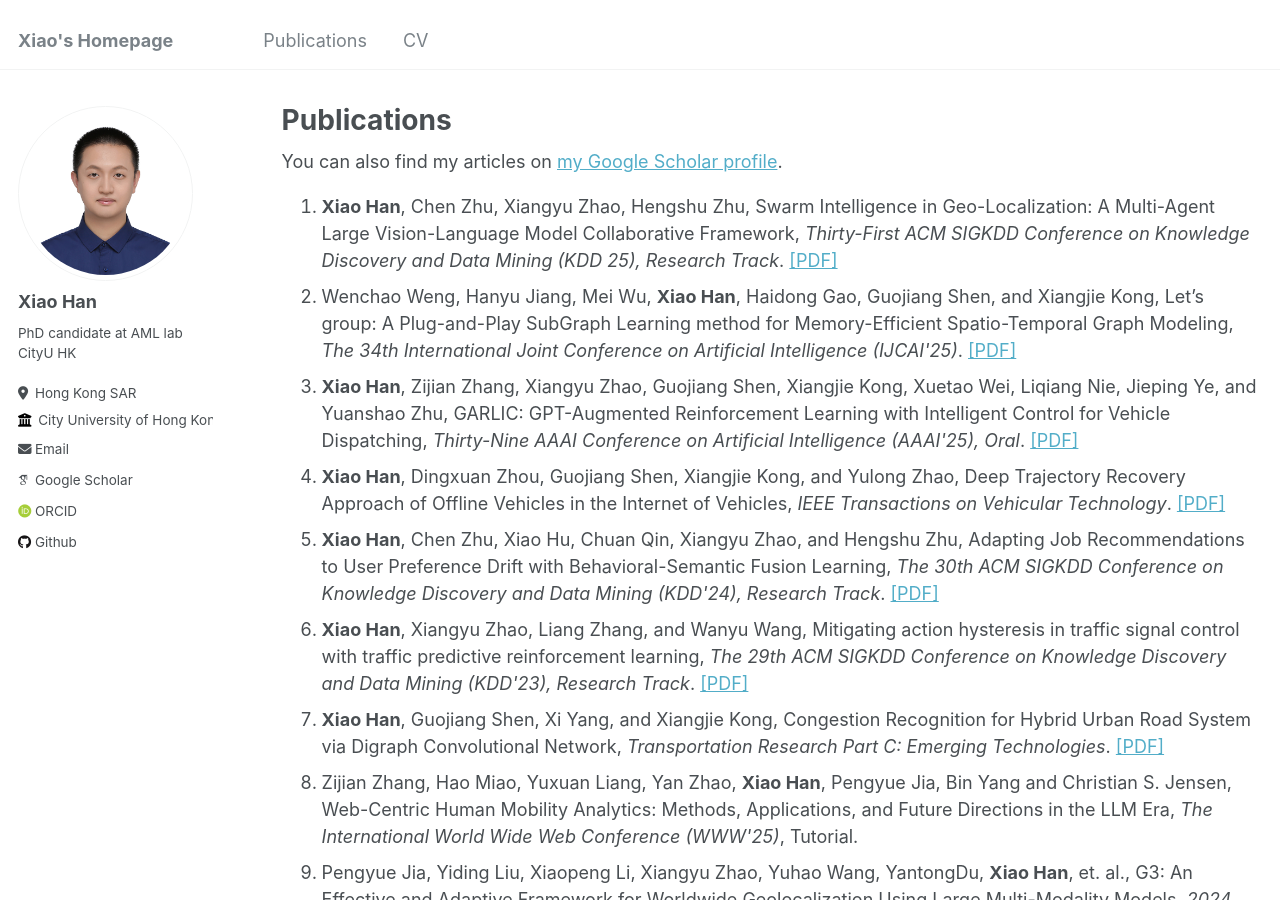
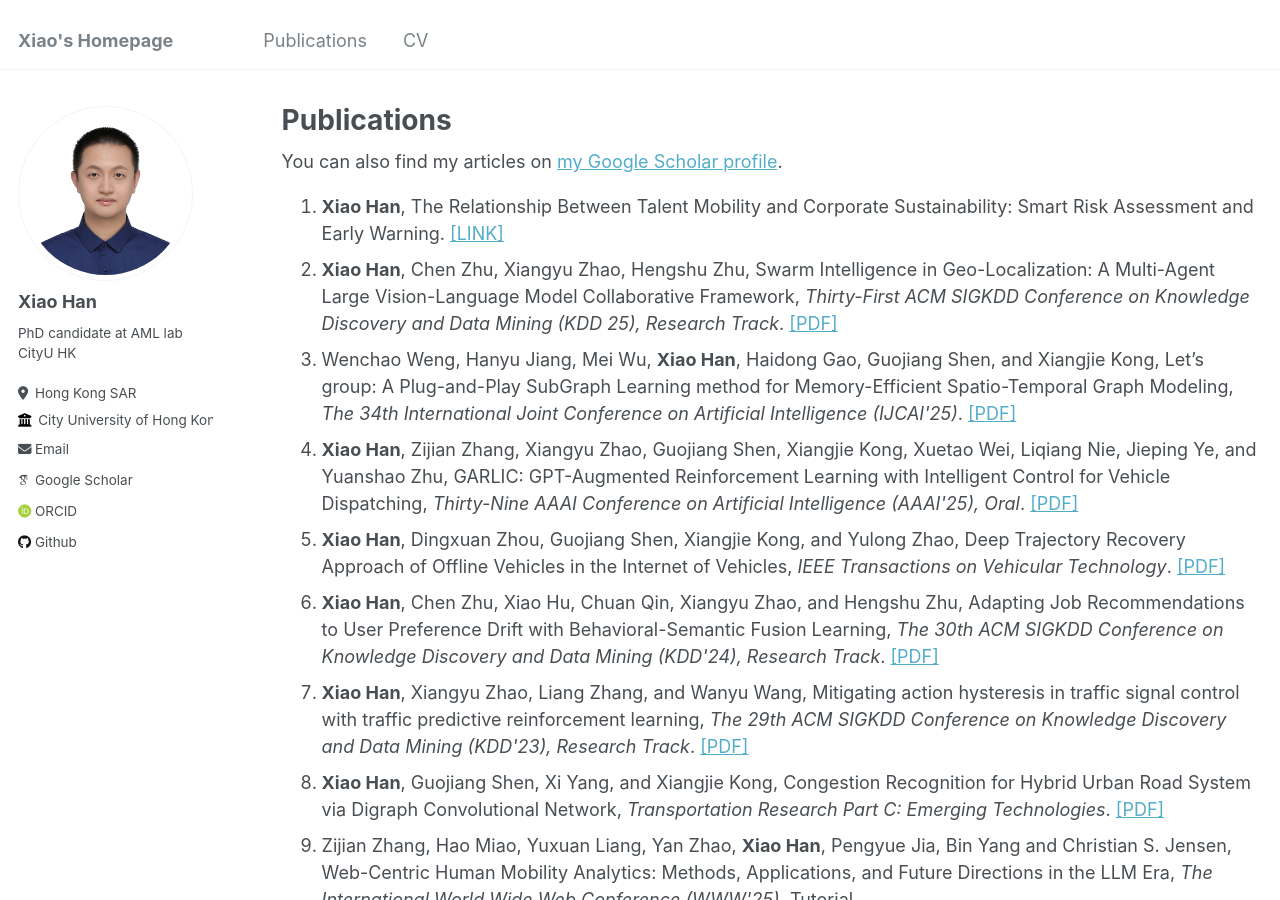
Before and after one commit to hahahenha/hahahenha.github.io, a Jekyll site: the page built from _pages/publications.md, in a window 1280 px wide and 900 px high. Built offline with Jekyll 4.4.1, drawn with Linux system fonts in a browser that asks for light colours; some web fonts are replaced.

Commit message:
Update publications.md

```diff
--- a/_pages/publications.md
+++ b/_pages/publications.md
@@ -18,6 +18,11 @@ author_profile: true
 -->
 
 <ol>
+   <li>
+    <Strong>Xiao Han</Strong>,
+     The Relationship Between Talent Mobility and Corporate Sustainability: Smart Risk Assessment and Early Warning.
+    <a target="_blank" rel="noopener" href="https://hkaift.com/the-relationship-between-talent-mobility-and-corporate-sustainability-smart-risk-assessment-and-early-warning/">[LINK]</a>
+  </li>
    <li>
     <Strong>Xiao Han</Strong>, Chen Zhu, Xiangyu Zhao, Hengshu Zhu,
      Swarm Intelligence in Geo-Localization: A Multi-Agent Large Vision-Language Model Collaborative Framework,
```
